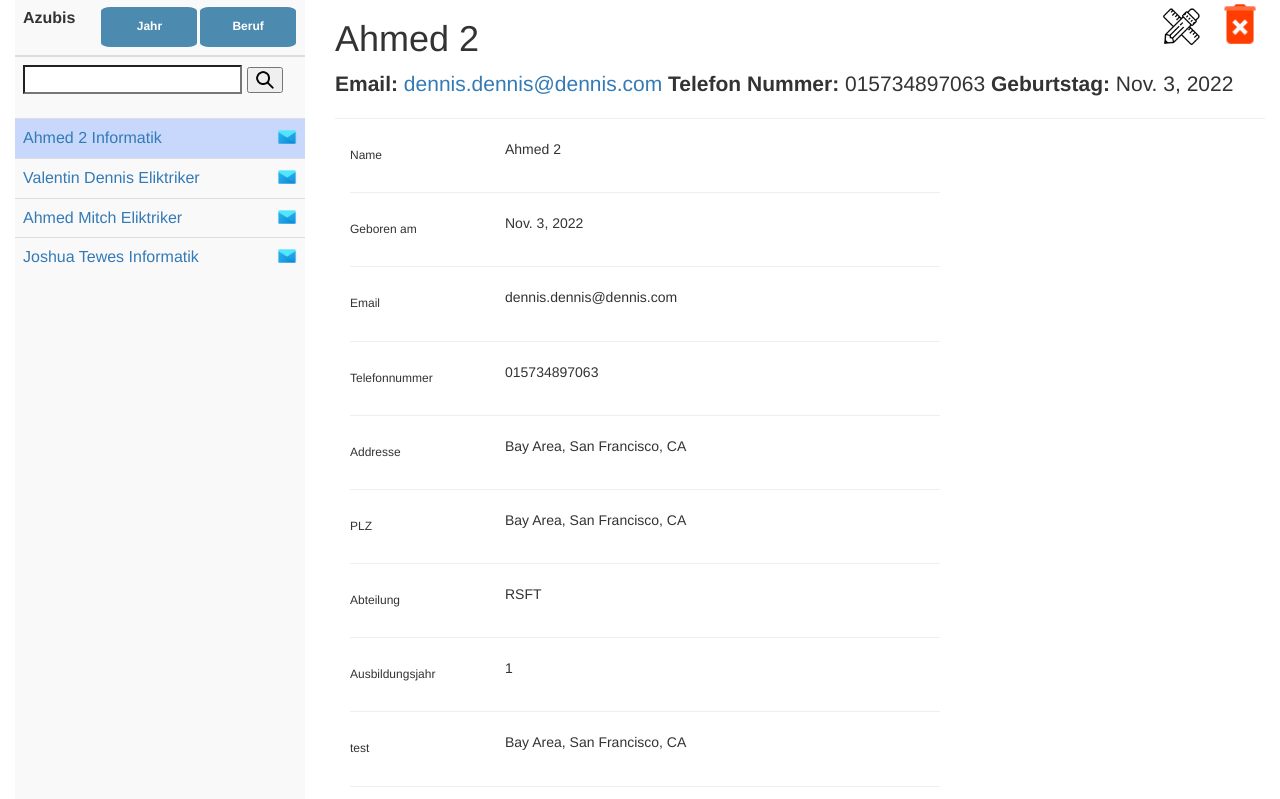
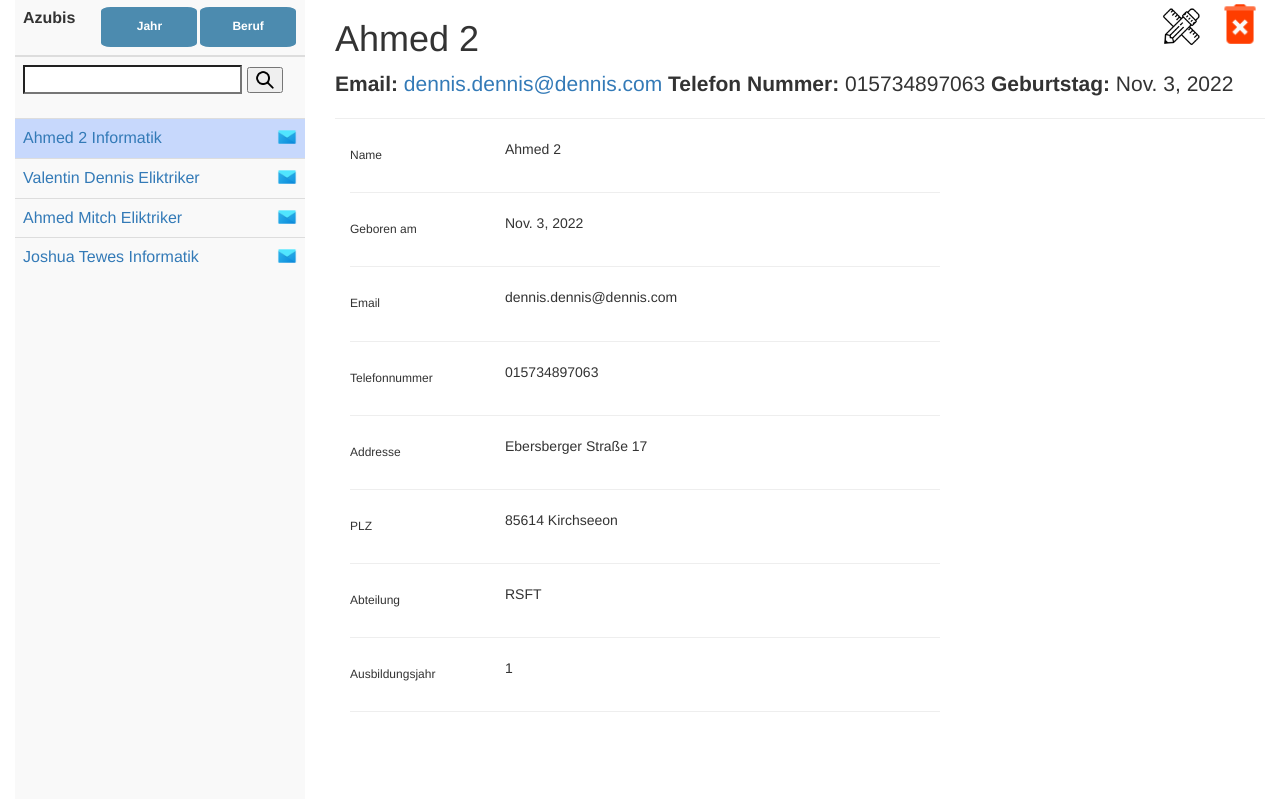
Before and after one commit to joshua1904/Ausbilder-Tool, a Django app: page / in a window 1280 px wide. Shown: the part 73-872 px from the top of the page. Run offline with Django 4.2, Linux system fonts and the light colour scheme; a user stored in the database is signed in; data comes from the database, SQL or seed files in the repository; both versions use the stored data as it was after the commit; some libraries are stand-ins or nearby versions.

Commit message:
kleine style verbesserungen + datenbank erweiterung

```diff
--- a/azubi_list/forms.py
+++ b/azubi_list/forms.py
@@ -37,6 +37,16 @@ class AzubiForm(ModelForm):
                 'style': 'max-width: 300px;',
                 'placeholder': 'Geburtstag(YYYY-MM-DD)'
                 }),
+            'address': TextInput(attrs={
+                'class': "form-control",
+                'style': 'max-width: 300px;',
+                'placeholder': 'Addresse'
+                }),
+             'PLZ': TextInput(attrs={
+                'class': "form-control",
+                'style': 'max-width: 300px;',
+                'placeholder': 'PLZ'
+                }),
             'department': TextInput(attrs={
                 'class': "form-control",
                 'style': 'max-width: 300px;',
--- a/azubi_list/models.py
+++ b/azubi_list/models.py
@@ -9,13 +9,14 @@ class Profession(models.Model):
 
 
 class Azubi(models.Model):
+    #sobald die Berufsgruppe Gelöscht werden kann sollte man eine Warnung aussprechen oder das on_delete programm abändern(sonst löschen sich alle Azubis aus der Berufsgruppe automatisch)
     topic = models.ForeignKey(Profession, on_delete=models.CASCADE)
     first_name = models.CharField(max_length=30)
     last_name = models.CharField(max_length=30)
     email = models.EmailField(max_length=30)
     birthday = models.DateField()
-    # address = models.CharField(max_length=30, default= " ")
-    # PLZ = models.CharField(max_length=20, default = " ")
+    address = models.CharField(max_length=30)
+    PLZ = models.CharField(max_length=20)
     department = models.CharField(max_length=30)
     year = models.IntegerField()
     phone_number = models.CharField(max_length=30)
--- a/azubi_list/templates/include/detailed_informations.html
+++ b/azubi_list/templates/include/detailed_informations.html
@@ -50,7 +50,7 @@
       <h6 class="mb-0">Addresse</h6>
     </div>
     <div class="col-sm-9 text-secondary">
-      Bay Area, San Francisco, CA
+      {{obj.address}}
     </div>
   </div>
 
@@ -61,7 +61,7 @@
       <h6 class="mb-0">PLZ</h6>
     </div>
     <div class="col-sm-9 text-secondary">
-      Bay Area, San Francisco, CA
+      {{obj.PLZ}}
     </div>
   </div>
 
@@ -89,49 +89,6 @@
 
   <hr>
 
-  <div class="row">
-    <div class="col-sm-3">
-      <h6 class="mb-0">test</h6>
-    </div>
-    <div class="col-sm-9 text-secondary">
-      Bay Area, San Francisco, CA
-    </div>
-  </div>
-
-  <hr>
-
-  <div class="row">
-    <div class="col-sm-3">
-      <h6 class="mb-0">test</h6>
-    </div>
-    <div class="col-sm-9 text-secondary">
-      Bay Area, San Francisco, CA
-    </div>
-  </div>
-
-
-  <hr>
-
-  <div class="row">
-    <div class="col-sm-3">
-      <h6 class="mb-0">test</h6>
-    </div>
-    <div class="col-sm-9 text-secondary">
-      Bay Area, San Francisco, CA
-    </div>
-  </div>
-
-
-  <hr>
-
-  <div class="row">
-    <div class="col-sm-3">
-      <h6 class="mb-0">test</h6>
-    </div>
-    <div class="col-sm-9 text-secondary">
-      Bay Area, San Francisco, CA
-    </div>
-
   </div>
 
 
--- a/azubi_list/views.py
+++ b/azubi_list/views.py
@@ -70,7 +70,6 @@ def add_azubi(request):
     if not request.user.is_authenticated:
         return redirect("/login/")
     azubi_form = AzubiForm()
-    profession_form = ProfessionForm()
     context = {"azubi_form": azubi_form  }
     if request.method == "POST":
         azubi_form = AzubiForm(request.POST)
```
Also changed, not shown: azubi_list/templates/add_azubi.html (+1 -24 lines), azubi_list/templates/registration/login.html (+8 -3 lines), azubi_list/migrations/0006_azubi_plz_azubi_address.py (added), azubi_list/migrations/0007_alter_azubi_plz_alter_azubi_address.py (added), db.sqlite3.
